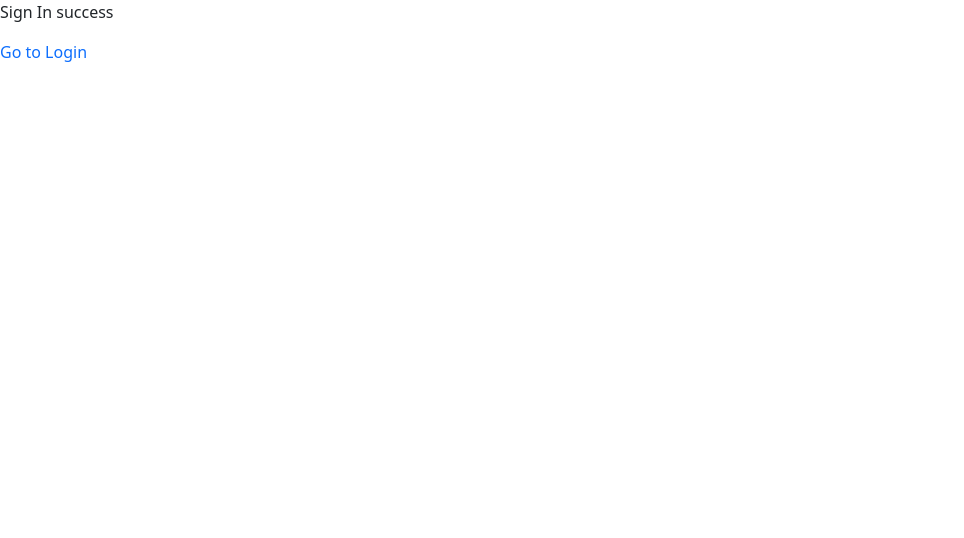
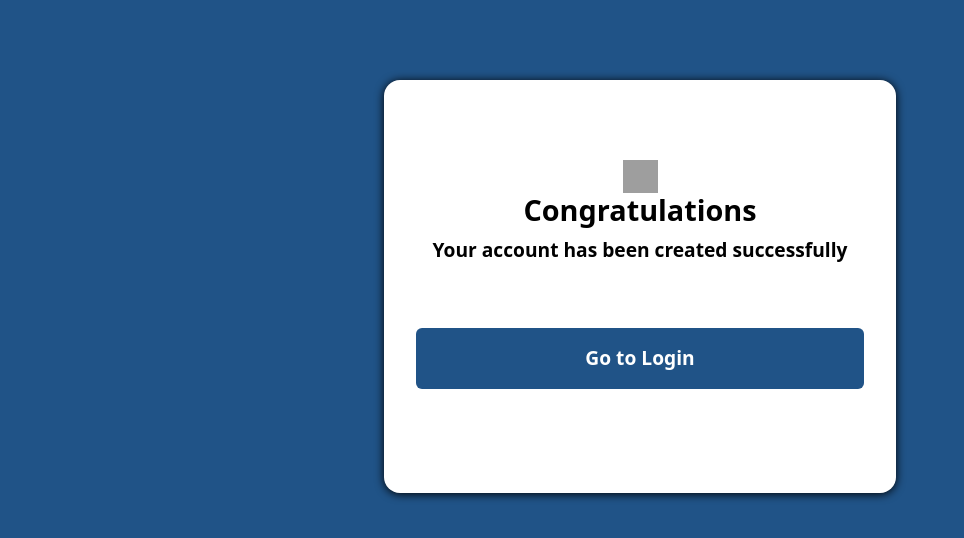
Before and after one commit to shakya98/user-registration-system, a React (Create React App) app in the folder react-18/: page /success in a window 1280 px wide. Shown: the top 538 px of the page, without its empty margins (0-964 px from the left). Built offline with nearby package versions, Linux system fonts and the light colour scheme; grey boxes are pictures that could not be loaded.

Commit message:
Adding success page styles

```diff
--- a/react-18/src/components/public/SuccessScreen.tsx
+++ b/react-18/src/components/public/SuccessScreen.tsx
@@ -1,11 +1,26 @@
-import React from 'react';
-import { Link } from 'react-router-dom';
+import React from "react";
+import { Link } from "react-router-dom";
 
 const SuccessScreen: React.FC = () => {
   return (
-    <div>
-      <p>Sign In success</p>
-      <Link to="/">Go to Login</Link>
+    <div className="bg-color-1 login-main main-height-1">
+      <div className="login-div">
+        <div className="login-form bg-color-2">
+          <img
+            src="../../img/tick.PNG"
+            width="35rem"
+            height="33rem"
+            alt="tick"
+          />
+          <h1 className="text-color-3 text-0">Congratulations</h1>
+          <p className="text-color-3 text-2">
+            Your account has been created successfully
+          </p>
+          <Link className="btn btn-primary block mb-4 text-2" to="/">
+            Go to Login
+          </Link>
+        </div>
+      </div>
     </div>
   );
 };
--- a/react-18/src/index.css
+++ b/react-18/src/index.css
@@ -30,6 +30,10 @@ code {
 
 nav {
   background-color: #d9d9d9 !important;
+}
+
+.main-height-1{
+  height: 100vh!important;
 }
 
 .bg-color-1 {
```
Also changed, not shown: react-18/src/img/tick.PNG (added).
